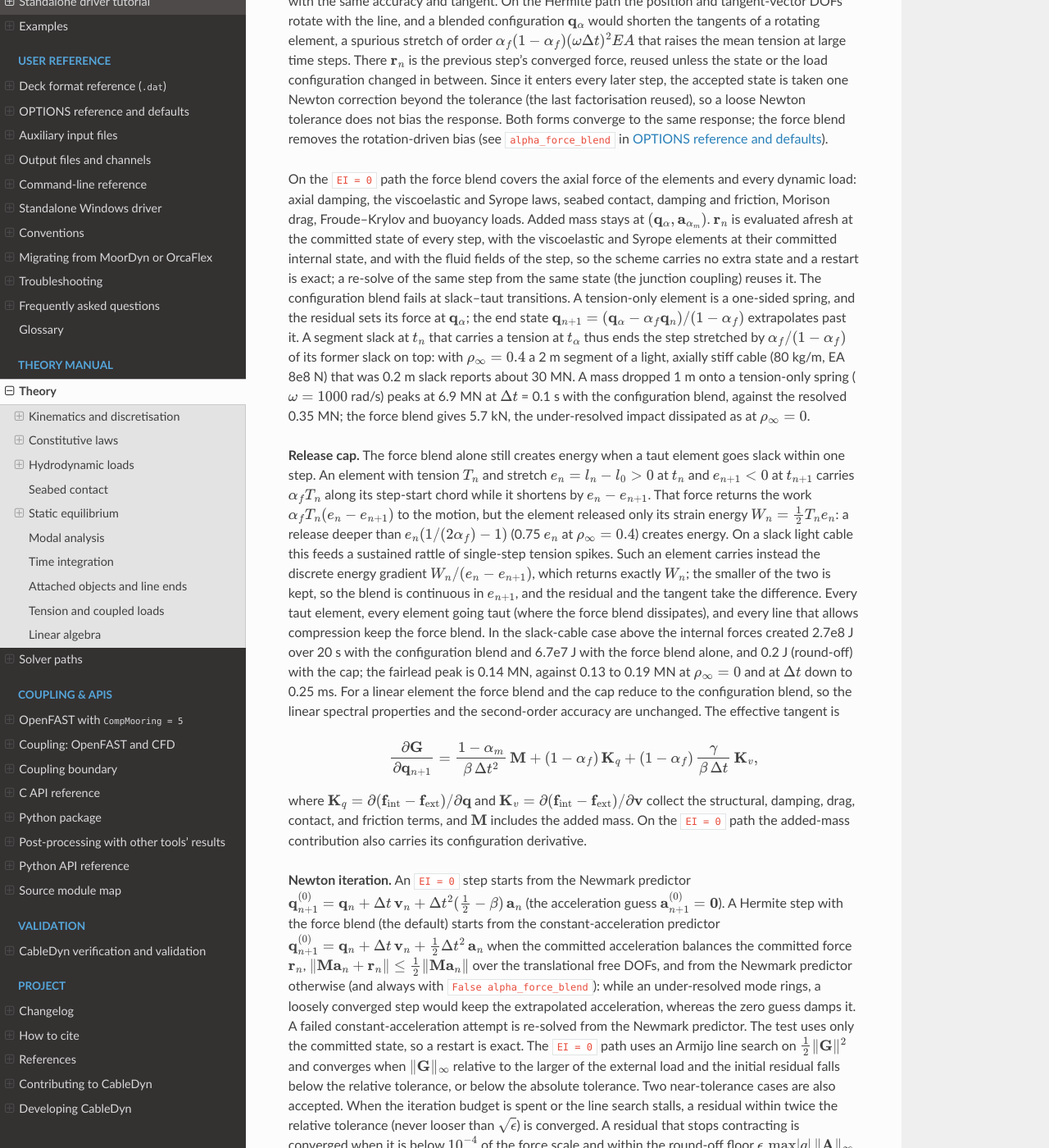
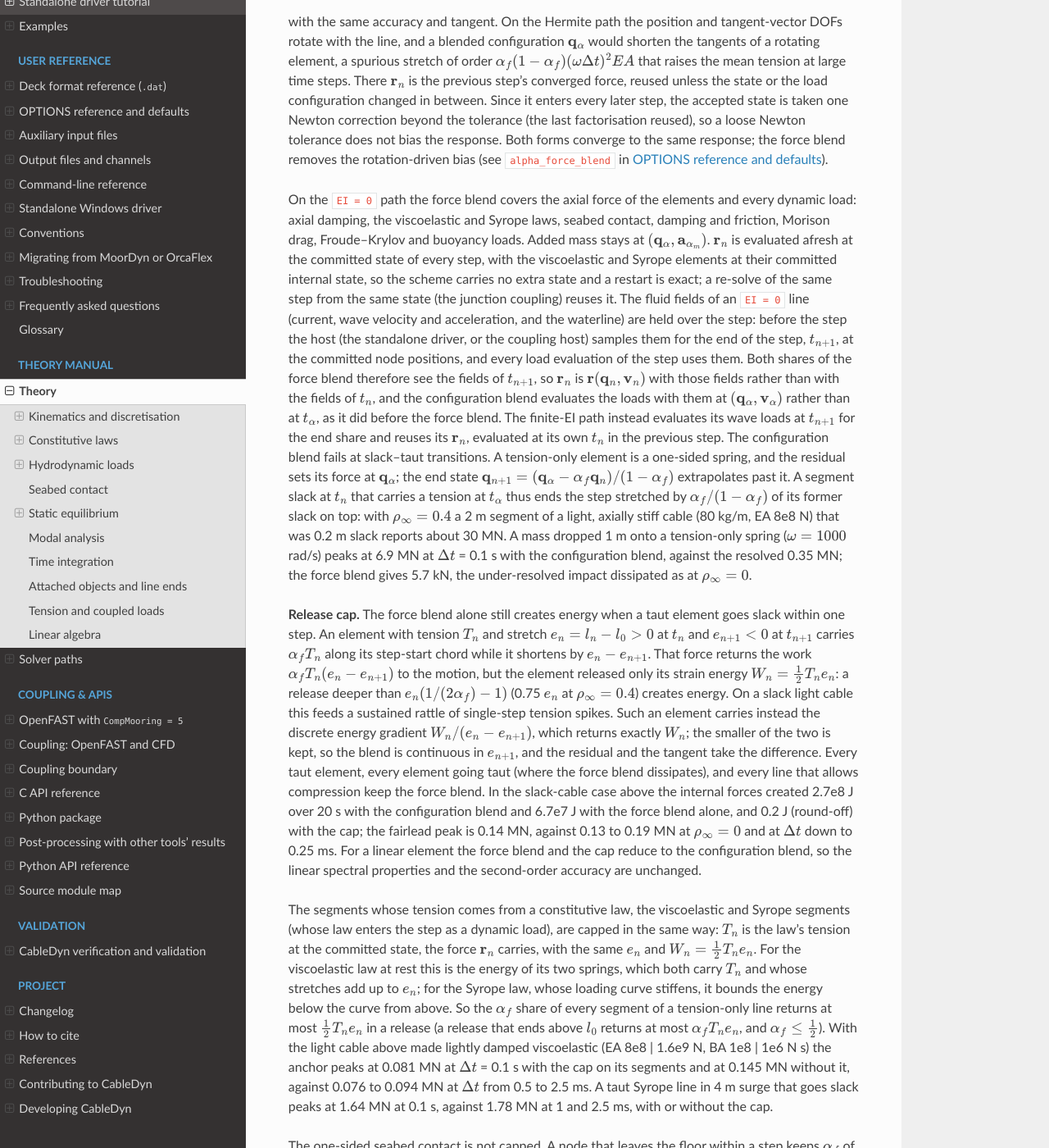
Before and after one commit to SMI-Lab-Inha/CableDyn, a Sphinx documentation site: the page built from doc/theory.rst, in a window 1280 px wide and 1400 px high, scrolled down 24330 px. Shown: the whole window at 82% size. Built offline with Sphinx 7.4.7 and the Read the Docs theme 3.1.0, drawn with Linux system fonts in a browser that asks for light colours; some of the changed text lies outside the part shown.

Commit message:
docs: field time level, capped laws, C API scheme, validation caveats
- theory: an EI = 0 line holds the fluid fields the host samples for
  t_{n+1} over the step, so both shares of the force blend (and the
  configuration blend at q_alpha) use them; the finite-EI path evaluates
  its end share at t_{n+1} and reuses r_n from its own t_n. The release
  cap covers the viscoelastic and Syrope segments; the seabed contact
  lift-off is not capped (its bound is stated). The run audit starts
  from the initial state and audits the law tensions.
- options, capi: the rhoInf note is printed by the standalone driver;
  CableDyn_InitLine(s) always take the force-blended step and cannot
  select the configuration blend (no ABI change).
- VALIDATION, Bergdahl provenance: the two waveform RMSEs come from the
  2026-10-09 executable; the record is labelled as an unreleased
  development build (v0.1.1+dev (unreleased)), which the records test
  accepts until the next version bump. The snap-load figure before the
  force blend is 2.76 %, the value published as 2.7 %.
- CHANGELOG entries updated accordingly.

Signed-off-by: Jae Hoon Seo <jaehoon.seo@inha.ac.kr>

```diff
--- a/doc/capi.rst
+++ b/doc/capi.rst
@@ -1044,7 +1044,10 @@ solve returns ``CD_C_SOLVE_FAIL``.
 
 The Newton settings are fixed at their
 defaults: relative residual tolerance :math:`10^{-8}`, at most 30 iterations per step, and at
-most 12 line-search backtracks.
+most 12 line-search backtracks. So is the generalised-α scheme: these lines always take the
+force-blended step (``alpha_force_blend`` ``True``, with the release cap on a tension-only line,
+:doc:`theory`). They cannot select the configuration blend of 0.1.1 and earlier
+(``False alpha_force_blend``), which only a deck sets, through ``CableDyn_InitDeck``.
 
 ``CableDyn_InitLines``
 ~~~~~~~~~~~~~~~~~~~~~~
--- a/doc/theory.rst
+++ b/doc/theory.rst
@@ -1280,7 +1280,8 @@ and the residual is evaluated at the intermediate states
               - \mathbf{f}_\text{ext}(\mathbf{q}_\alpha, \mathbf{v}_\alpha, t_\alpha),
    \qquad (\cdot)_\alpha = (1 - \alpha_f)(\cdot)_{n+1} + \alpha_f(\cdot)_n .
 
-Time-dependent loads (waves) are evaluated at :math:`t_\alpha`. By default both paths blend the
+On the finite-EI path time-dependent loads (waves) are then evaluated at :math:`t_\alpha`; the
+``EI = 0`` path holds the fluid fields over the step (below). By default both paths blend the
 *forces* instead (``alpha_force_blend``, default ``True``; ``False`` selects the form above),
 
 .. math::
@@ -1305,9 +1306,19 @@ dynamic load: axial damping, the viscoelastic and Syrope laws, seabed contact, d
 friction, Morison drag, Froude–Krylov and buoyancy loads. Added mass stays at
 :math:`(\mathbf{q}_\alpha, \mathbf{a}_{\alpha_m})`. :math:`\mathbf{r}_n` is evaluated afresh at
 the committed state of every step, with the viscoelastic and Syrope elements at their committed
-internal state, and with the fluid fields of the step, so the scheme carries no extra state and
-a restart is exact; a re-solve of the same step from the same state (the junction coupling)
-reuses it. The configuration blend fails at slack–taut transitions. A tension-only element is a
+internal state, so the scheme carries no extra state and a restart is exact; a re-solve of the
+same step from the same state (the junction coupling) reuses it. The fluid fields of an
+``EI = 0`` line (current, wave velocity and acceleration, and the waterline) are held over the
+step: before the step the host (the standalone driver, or the coupling host) samples them for
+the end of the step, :math:`t_{n+1}`, at the committed node positions, and every load
+evaluation of the step uses them. Both shares of the force blend therefore see the fields of
+:math:`t_{n+1}`, so :math:`\mathbf{r}_n` is :math:`\mathbf{r}(\mathbf{q}_n, \mathbf{v}_n)` with
+those fields rather than with the fields of :math:`t_n`, and the configuration blend evaluates
+the loads with them at :math:`(\mathbf{q}_\alpha, \mathbf{v}_\alpha)` rather than at
+:math:`t_\alpha`, as it did before the force blend. The finite-EI path instead evaluates its
+wave loads at :math:`t_{n+1}` for the end share and reuses its :math:`\mathbf{r}_n`, evaluated at
+its own :math:`t_n` in the previous step. The configuration blend fails at slack–taut
+transitions. A tension-only element is a
 one-sided spring, and the residual sets its force at :math:`\mathbf{q}_\alpha`; the end state
 :math:`\mathbf{q}_{n+1} = (\mathbf{q}_\alpha - \alpha_f\mathbf{q}_n)/(1 - \alpha_f)` extrapolates
 past it. A segment slack at :math:`t_n` that carries a tension at :math:`t_\alpha` thus ends the
@@ -1335,7 +1346,32 @@ keep the force blend. In the slack-cable case above the internal forces created
 with the cap; the fairlead peak is 0.14 MN, against 0.13 to 0.19 MN at
 :math:`\rho_\infty = 0` and at :math:`\Delta t` down to 0.25 ms. For a linear element the force
 blend and the cap reduce to the configuration blend, so the linear spectral properties and the
-second-order accuracy are unchanged. The effective tangent is
+second-order accuracy are unchanged.
+
+The segments whose tension comes from a constitutive law, the viscoelastic and Syrope segments
+(whose law enters the step as a dynamic load), are capped in the same way: :math:`T_n` is the
+law's tension at the committed state, the force :math:`\mathbf{r}_n` carries, with the same
+:math:`e_n` and :math:`W_n = \tfrac{1}{2} T_n e_n`. For the viscoelastic law at rest this is the
+energy of its two springs, which both carry :math:`T_n` and whose stretches add up to
+:math:`e_n`; for the Syrope law, whose loading curve stiffens, it bounds the energy below the
+curve from above. So the :math:`\alpha_f` share of every segment of a tension-only line returns
+at most :math:`\tfrac{1}{2} T_n e_n` in a release (a release that ends above :math:`l_0` returns
+at most :math:`\alpha_f T_n e_n`, and :math:`\alpha_f \le \tfrac{1}{2}`). With the light cable
+above made lightly damped viscoelastic (EA 8e8 | 1.6e9 N, BA 1e8 | 1e6 N s) the anchor peaks at
+0.081 MN at :math:`\Delta t` = 0.1 s with the cap on its segments and at 0.145 MN without it,
+against 0.076 to 0.094 MN at :math:`\Delta t` from 0.5 to 2.5 ms. A taut Syrope line in 4 m
+surge that goes slack peaks at 1.64 MN at 0.1 s, against 1.78 MN at 1 and 2.5 ms, with or
+without the cap.
+
+The one-sided seabed contact is not capped. A node that leaves the floor within a step keeps
+:math:`\alpha_f` of its step-start contact force :math:`N_n` for the whole step: over a lift-off
+distance :math:`d` it returns at most :math:`\alpha_f N_n d` to the motion, against the energy
+:math:`\tfrac{1}{2} N_n g_n` of the penalty spring at the penetration :math:`g_n` (millimetres).
+The excess is the step-start support acting for :math:`\alpha_f` of a step longer than it should,
+an impulse of at most :math:`\alpha_f N_n \Delta t` per lift-off that vanishes with
+:math:`\Delta t`; the contact law's sloped-floor normal and the friction anchors, which the step
+does not see, leave no energy bound as simple as the segments'. Seabed damping and friction are
+dissipative and keep the plain force blend as well. The effective tangent is
 
 .. math::
 
@@ -1432,8 +1468,8 @@ snap-load verification a slack line snapping to about 10 MN integrates stably at
 :math:`\Delta t = 20\,\mathrm{ms}`, well above the explicit limit of 3.2 ms, with the peak
 within 1.6% of a 0.5 ms reference (:doc:`validation`). The time step must still resolve the
 response of interest and, for explicitly integrated points and bodies (below), their own
-stability limit. The standalone driver audits every ``EI = 0`` line at each output step and
-reports at the end of the run:
+stability limit. The standalone driver audits every ``EI = 0`` line on the initial state and at
+each output step, and reports at the end of the run:
 
 - the largest turn of the chord of a taut segment in one step. Above 1 deg it prints a note:
   against a 3.125 ms reference on chain catenaries under 5 m heave, 10 m surge and 15 m sway
@@ -1442,10 +1478,12 @@ reports at the end of the run:
   1.4 deg and 1.3 % at 2.9 deg (heave, mean), in proportion with the turn;
 - segments that go from slack to taut above the initial tension in one step while the axial
   wave crosses a segment more than once per step (:math:`\Delta t\,c/l_0 > 1`,
-  :math:`c = \sqrt{EA/m}`): the snap peaks are then not resolved in time, and the note asks for a
-  confirmation at a smaller ``dtM``;
-- non-physical tension spikes. The elastic tension of a segment at one step is a spike when it
-  exceeds four times its own tension one step before and one step after, ten times the largest
+  :math:`c = \sqrt{EA/m}` with the dynamic stiffness of the segment, :math:`EA_D` of a viscoelastic
+  segment and :math:`\alpha + \beta T` of a Syrope one): the snap peaks are then not resolved in
+  time, and the note asks for a confirmation at a smaller ``dtM``;
+- non-physical tension spikes. The tension of a segment at one step (its elastic tension, or the
+  tension of its viscoelastic or Syrope law at the committed state) is a spike when it exceeds
+  four times its own tension one step before and one step after, ten times the largest
   tension anywhere on the line one step before and one step after, and the largest tension of
   the initial state. A physical snap or tension wave persists over the axial transit time and is
   shared by the neighbouring segments, so no line carries such an isolated single-step peak.
```
Also changed, not shown: CHANGELOG.md (+45 -39 lines), VALIDATION.md (+6 -2 lines), doc/options.rst (+7 -4 lines), doc/troubleshooting.rst (+4 -3 lines), 2 other files.
